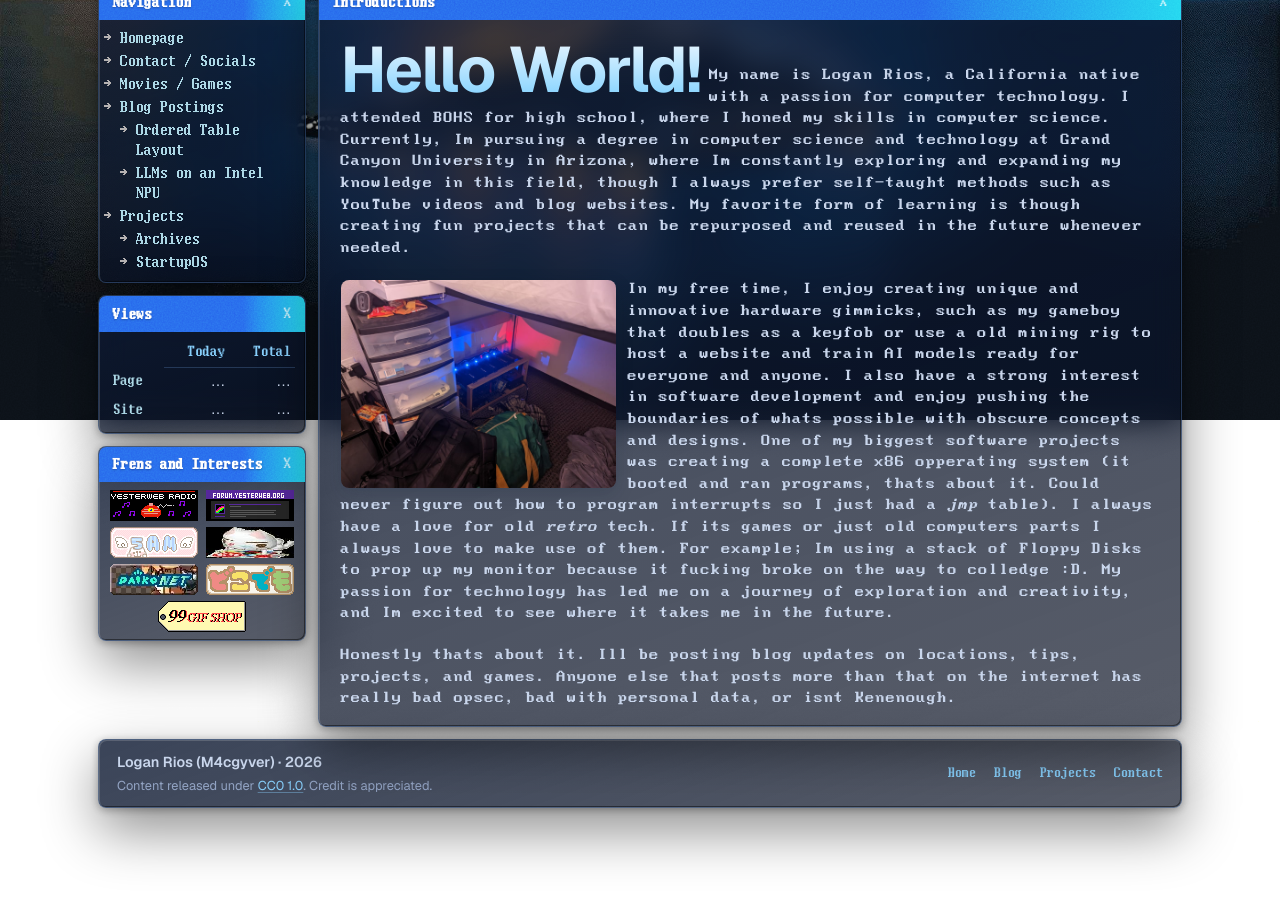
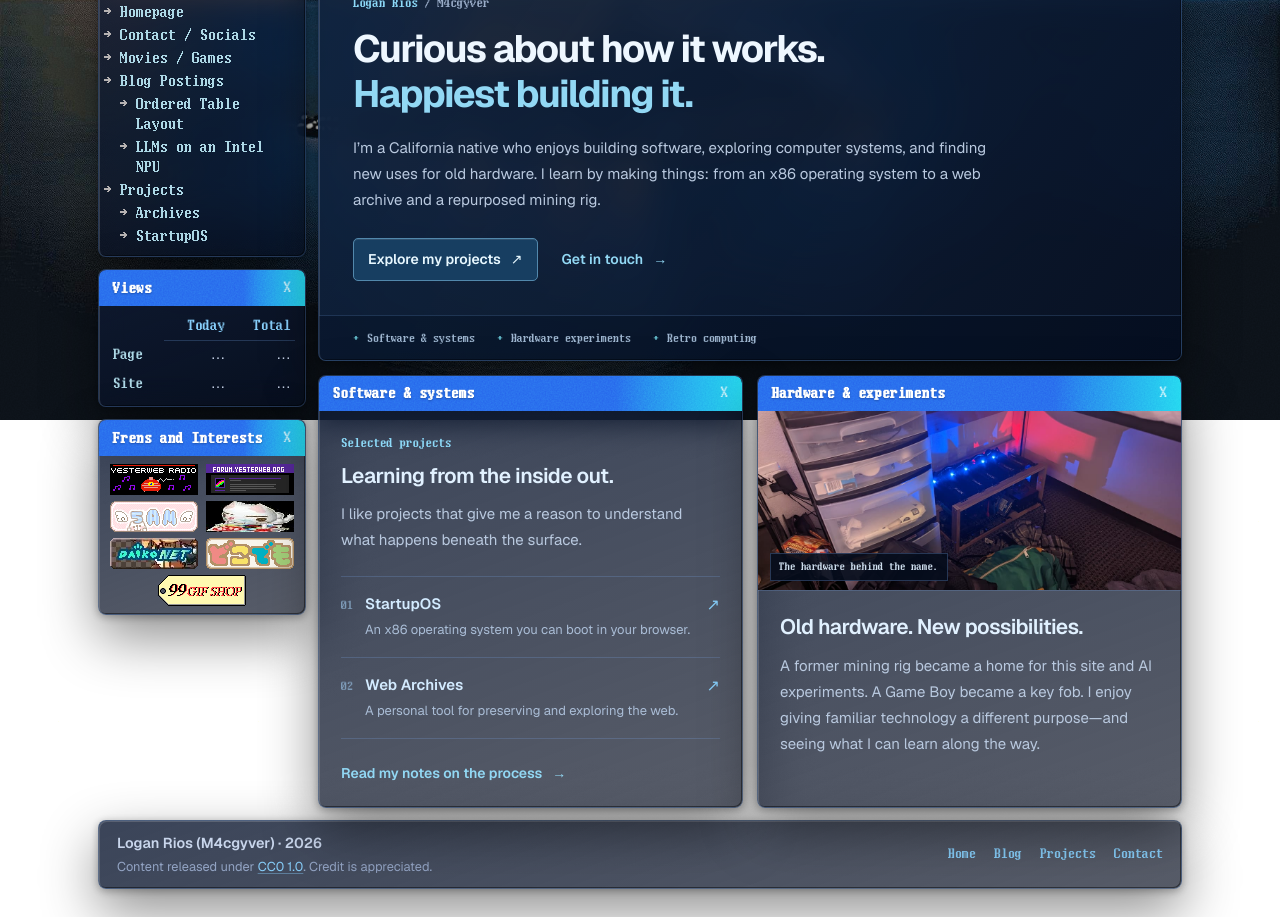
Before and after one commit to Lrios4403/Main-Site, a Next.js app: page / in a window 1280 px wide. Shown: the part 380-1297 px from the top of the page. Before the commit the page ends 1216 px from the top, so only its background shows below. Built offline with nearby package versions, Linux system fonts and the light colour scheme; no server answers.

Commit message:
Redesign homepage introduction with focused profile and project panels

```diff
--- a/app/(navigation layout)/page.module.css
+++ b/app/(navigation layout)/page.module.css
@@ -1,57 +1,249 @@
-/* Home intro — layout copied from old site: big floated "Hello World!",
-   Verite 9x14 copy, photo floated left into the second paragraph */
-
-.intro {
-  font-family: var(--font-verite), "Courier New", Courier, monospace;
-  font-size: 16px;
-  line-height: 1.35;
+.profile {
+  min-width: 0;
+  display: grid;
+  gap: 14px;
   color: #c9d6ec;
-}
-.intro::after {
-  content: "";
-  display: block;
-  clear: both;
+  font-family: var(--font-geist-sans), system-ui, sans-serif;
 }
 
-.intro p {
-  margin: 0;
+.overview {
+  background: linear-gradient(125deg, rgba(16, 35, 62, 0.96), rgba(8, 17, 36, 0.88));
 }
 
-.hello {
-  float: left;
-  padding-right: 8px;
-  font-size: 64px;
-  line-height: 1;
+.overviewBody {
+  padding: clamp(22px, 3vw, 34px);
 }
 
-.first {
-  padding-top: 26px;
+.eyebrow,
+.kicker {
+  margin: 0;
+  font-family: var(--font-toshiba), "Courier New", monospace;
+  font-size: 13px;
+  line-height: 1.5;
+  color: #8edbfa;
 }
 
-.spacer {
-  height: 20px;
+.eyebrow span {
+  color: #9aadc9;
+}
+
+.heading {
+  margin: 15px 0 18px;
+  color: #eef7ff;
+  font-size: clamp(26px, 3vw, 38px);
+  font-weight: 650;
+  line-height: 1.18;
+  letter-spacing: -0.04em;
+}
+
+.heading span {
+  color: #92d8f4;
+}
+
+.summary,
+.copy {
+  margin: 0;
+  font-size: 15px;
+  line-height: 1.75;
+  color: #b9c9df;
+}
+
+.summary {
+  max-width: 65ch;
+}
+
+.actions {
+  display: flex;
+  flex-wrap: wrap;
+  align-items: center;
+  gap: 14px 24px;
+  margin-top: 24px;
+}
+
+.primaryLink,
+.textLink {
+  display: inline-flex;
+  align-items: center;
+  gap: 10px;
+  font-size: 14px;
+  font-weight: 550;
+  line-height: 1.5;
+  text-decoration: none;
+}
+
+.primaryLink {
+  padding: 10px 14px;
+  color: #e8f8ff;
+  background: #173e61;
+  border: 1px solid #5288ac;
+  border-radius: 5px;
+  box-shadow: inset 0 1px rgba(255, 255, 255, 0.1);
+}
+
+.primaryLink:hover {
+  background: #205276;
+}
+
+.textLink {
+  color: #92d8f4;
+}
+
+.textLink:hover {
+  text-decoration: underline;
+  text-underline-offset: 4px;
+}
+
+.profile a:focus-visible {
+  outline: 2px solid #b9ecff;
+  outline-offset: 4px;
+  border-radius: 3px;
+}
+
+.interests {
+  display: flex;
+  flex-wrap: wrap;
+  gap: 10px 22px;
+  list-style: none;
+  margin: 0;
+  padding: 13px clamp(22px, 3vw, 34px);
+  border-top: 1px solid rgba(130, 180, 255, 0.18);
+  background: rgba(3, 12, 27, 0.3);
+  color: #9eb6d0;
+  font-family: var(--font-toshiba), "Courier New", monospace;
+  font-size: 12px;
+  line-height: 1.5;
+}
+
+.interests li::before {
+  content: "+";
+  margin-right: 8px;
+  color: #6dcddc;
+}
+
+.details {
+  display: grid;
+  grid-template-columns: repeat(2, minmax(0, 1fr));
+  align-items: stretch;
+  gap: 14px;
+}
+
+.detailWindow {
+  min-width: 0;
+}
+
+.detailBody,
+.hardwareCopy {
+  padding: 22px;
+}
+
+.sectionHeading {
+  margin: 9px 0 12px;
+  font-size: 21px;
+  font-weight: 600;
+  line-height: 1.3;
+  letter-spacing: -0.025em;
+  color: #e1f1ff;
+}
+
+.projectList {
+  margin: 22px 0;
+  border-top: 1px solid rgba(130, 180, 255, 0.2);
+}
+
+.project {
+  display: grid;
+  grid-template-columns: auto minmax(0, 1fr) auto;
+  gap: 12px;
+  align-items: start;
+  padding: 16px 0;
+  border-bottom: 1px solid rgba(130, 180, 255, 0.2);
+  text-decoration: none;
+}
+
+.project strong {
+  display: block;
+  color: #d3ebff;
+  font-size: 15px;
+  font-weight: 600;
+}
+
+.projectDescription {
+  display: block;
+  margin-top: 5px;
+  color: #aabdd6;
+  font-size: 13px;
+  line-height: 1.6;
+}
+
+.projectNumber {
+  padding-top: 3px;
+  color: #7d9ab7;
+  font-family: var(--font-toshiba), monospace;
+  font-size: 12px;
+}
+
+.arrow {
+  color: #87cefa;
+}
+
+.project:hover strong {
+  color: #a3e8ff;
+  text-decoration: underline;
+  text-underline-offset: 3px;
+}
+
+.rig {
+  margin: 0;
+  position: relative;
+}
+
+.rig a {
+  display: block;
 }
 
 .photo {
-  float: left;
-  width: 275px;
-  max-width: 45%;
-  margin: 2px 12px 4px 0;
+  display: block;
+  width: 100%;
+  height: 180px;
+  object-fit: cover;
+  object-position: center 48%;
+  border-bottom: 1px solid rgba(130, 180, 255, 0.2);
 }
 
-@media (max-width: 768px) {
-  .hello {
-    float: none;
-    font-size: 44px;
-  }
-  .first {
-    padding-top: 12px;
-  }
-  .photo {
-    float: none;
-    display: block;
-    width: 100%;
-    max-width: 100%;
-    margin: 0 0 12px;
+.rig figcaption {
+  position: absolute;
+  bottom: 10px;
+  left: 12px;
+  max-width: calc(100% - 24px);
+  padding: 5px 8px;
+  background: rgba(5, 13, 28, 0.9);
+  border: 1px solid rgba(130, 180, 255, 0.25);
+  color: #cfdfef;
+  font-family: var(--font-toshiba), monospace;
+  font-size: 11px;
+  pointer-events: none;
+}
+
+.hardwareCopy .sectionHeading {
+  margin-top: 0;
+}
+
+@media (min-width: 769px) and (max-width: 1000px) {
+  .details {
+    grid-template-columns: 1fr;
   }
 }
+
+@media (max-width: 600px) {
+  .details {
+    grid-template-columns: 1fr;
+  }
+
+  .heading {
+    font-size: 28px;
+  }
+
+  .photo {
+    height: 210px;
+  }
+}
--- a/app/(navigation layout)/page.tsx
+++ b/app/(navigation layout)/page.tsx
@@ -1,5 +1,6 @@
 import type { Metadata } from "next";
 import Image from "next/image";
+import Link from "next/link";
 import introPhoto from "@/public/main/PXL_20230322_080050245.jpeg";
 import styles from "@/components/main/styles.module.css";
 import PageHeader from "@/components/page-header/PageHeader";
@@ -8,7 +9,6 @@ import Window from "@/components/window/Window";
 import { homeJsonLd, pageMetadata, site } from "@/lib/seo";
 import home from "./page.module.css";
 
-// No title: the home page uses the site name on its own
 export const metadata: Metadata = pageMetadata({
   description: site.description,
   path: "/",
@@ -19,67 +19,78 @@ export default function Home() {
     <>
       <JsonLd data={homeJsonLd()} />
       <PageHeader title="M4cgyvers Repurposed Mining Rig!">
-        Welcome to my (M4cgyver) website / resume (depending on whos reading).
-        Written in NextJS 13 and NodeJs all within Docker!
+        Software, hardware, and a little creative reuse. A personal workshop by Logan Rios.
       </PageHeader>
 
-      <Window title="Introductions" className={styles.contentArea}>
-        <p hidden> I put this shit in chatgtp i need this to sound nicer</p>
-        <div className={home.intro}>
-          <h1 className={`${styles.title} ${home.hello}`}>Hello World!</h1>
-          <p className={home.first}>
-            My name is Logan Rios, a California native with a passion for
-            computer technology. I attended BOHS for high school, where I honed
-            my skills in computer science. Currently, Im pursuing a degree in
-            computer science and technology at Grand Canyon University in
-            Arizona, where Im constantly exploring and expanding my knowledge in
-            this field, though I always prefer self-taught methods such as
-            YouTube videos and blog websites. My favorite form of learning is
-            though creating fun projects that can be repurposed and reused in
-            the future whenever needed.
-          </p>
+      <section className={[styles.contentArea, home.profile].join(" ")} aria-labelledby="about-heading">
+        <Window className={home.overview} bodyStyle={{ padding: 0 }}>
+          <div className={home.overviewBody}>
+            <p className={home.eyebrow}>Logan Rios <span>/ M4cgyver</span></p>
+            <h1 id="about-heading" className={home.heading}>
+              Curious about how it works.<br />
+              <span>Happiest building it.</span>
+            </h1>
+            <p className={home.summary}>
+              I’m a California native who enjoys building software, exploring computer
+              systems, and finding new uses for old hardware. I learn by making things:
+              from an x86 operating system to a web archive and a repurposed mining rig.
+            </p>
+            <div className={home.actions}>
+              <Link href="/projects/" className={home.primaryLink}>Explore my projects <span aria-hidden="true">↗</span></Link>
+              <Link href="/contact/" className={home.textLink}>Get in touch <span aria-hidden="true">→</span></Link>
+            </div>
+          </div>
+          <ul className={home.interests} aria-label="Interests">
+            <li>Software &amp; systems</li>
+            <li>Hardware experiments</li>
+            <li>Retro computing</li>
+          </ul>
+        </Window>
 
-          <div className={home.spacer} />
-          <a
-            className={home.photo}
-            href="/main/PXL_20230322_080050245.jpeg"
-            target="_blank"
-          >
-            <Image
-              src={introPhoto}
-              alt="stupid mining rig"
-              className={styles.contentImage}
-              placeholder="blur"
-              sizes="(max-width: 768px) 100vw, 275px"
-            />
-          </a>
-          <p>
-            In my free time, I enjoy creating unique and innovative hardware
-            gimmicks, such as my gameboy that doubles as a keyfob or use a old
-            mining rig to host a website and train AI models ready for everyone
-            and anyone. I also have a strong interest in software development
-            and enjoy pushing the boundaries of whats possible with obscure
-            concepts and designs. One of my biggest software projects was
-            creating a complete x86 opperating system (it booted and ran
-            programs, thats about it. Could never figure out how to program
-            interrupts so I just had a <i>jmp</i> table). I always have a love
-            for old <i>retro</i> tech. If its games or just old computers parts
-            I always love to make use of them. For example; Im using a stack of
-            Floppy Disks to prop up my monitor because it fucking broke on the
-            way to colledge :D. My passion for technology has led me on a
-            journey of exploration and creativity, and Im excited to see where
-            it takes me in the future.
-          </p>
+        <div className={home.details}>
+          <Window title="Software & systems" className={home.detailWindow} bodyStyle={{ padding: 0 }}>
+            <div className={home.detailBody}>
+              <p className={home.kicker}>Selected projects</p>
+              <h2 className={home.sectionHeading}>Learning from the inside out.</h2>
+              <p className={home.copy}>
+                I like projects that give me a reason to understand what happens
+                beneath the surface.
+              </p>
+              <div className={home.projectList}>
+                <Link href="/projects/startupos/" className={home.project}>
+                  <span className={home.projectNumber} aria-hidden="true">01</span>
+                  <span><strong>StartupOS</strong><span className={home.projectDescription}>An x86 operating system you can boot in your browser.</span></span>
+                  <span className={home.arrow} aria-hidden="true">↗</span>
+                </Link>
+                <Link href="/projects/archives/" className={home.project}>
+                  <span className={home.projectNumber} aria-hidden="true">02</span>
+                  <span><strong>Web Archives</strong><span className={home.projectDescription}>A personal tool for preserving and exploring the web.</span></span>
+                  <span className={home.arrow} aria-hidden="true">↗</span>
+                </Link>
+              </div>
+              <Link href="/blogs/" className={home.textLink}>Read my notes on the process <span aria-hidden="true">→</span></Link>
+            </div>
+          </Window>
 
-          <div className={home.spacer} />
-          <p>
-            Honestly thats about it. Ill be posting blog updates on locations,
-            tips, projects, and games. Anyone else that posts more than that on
-            the internet has really bad opsec, bad with personal data, or isnt
-            Kenenough.
-          </p>
+          <Window title="Hardware & experiments" className={home.detailWindow} bodyStyle={{ padding: 0 }}>
+            <figure className={home.rig}>
+              <a href="/main/PXL_20230322_080050245.jpeg" target="_blank" rel="noopener noreferrer" aria-label="Open the full photo of my repurposed mining rig">
+                <Image src={introPhoto} alt="A repurposed mining rig and computer hardware in my workspace"
+                  className={home.photo} placeholder="blur" sizes="(max-width: 768px) 94vw, 410px" />
+              </a>
+              <figcaption>The hardware behind the name.</figcaption>
+            </figure>
+            <div className={home.hardwareCopy}>
+              <h2 className={home.sectionHeading}>Old hardware. New possibilities.</h2>
+              <p className={home.copy}>
+                A former mining rig became a home for this site and AI experiments.
+                A Game Boy became a key fob. I enjoy giving familiar technology a
+                different purpose—and seeing what I can learn along the way.
+              </p>
+            </div>
+          </Window>
         </div>
-      </Window>
+      </section>
     </>
   );
 }
```
